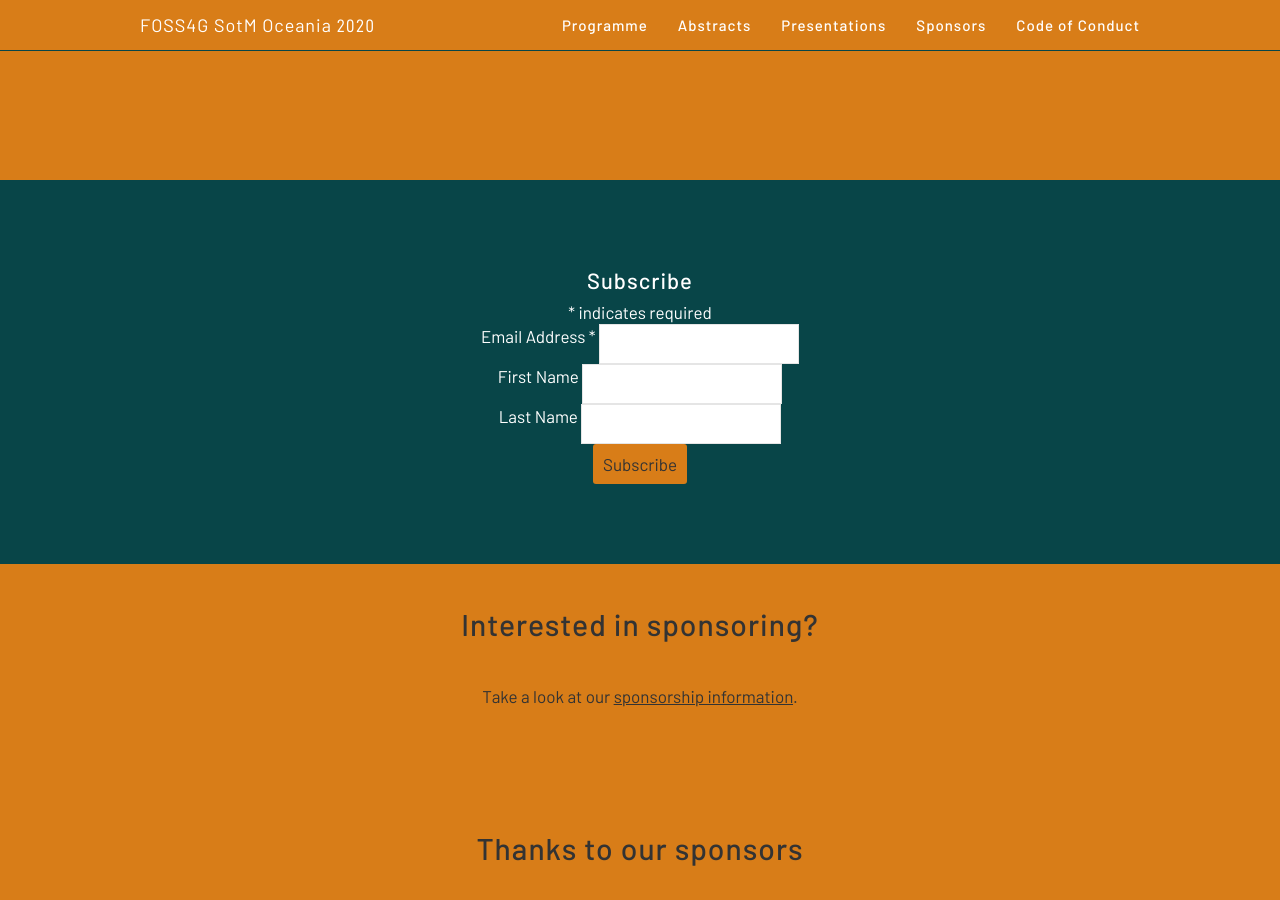
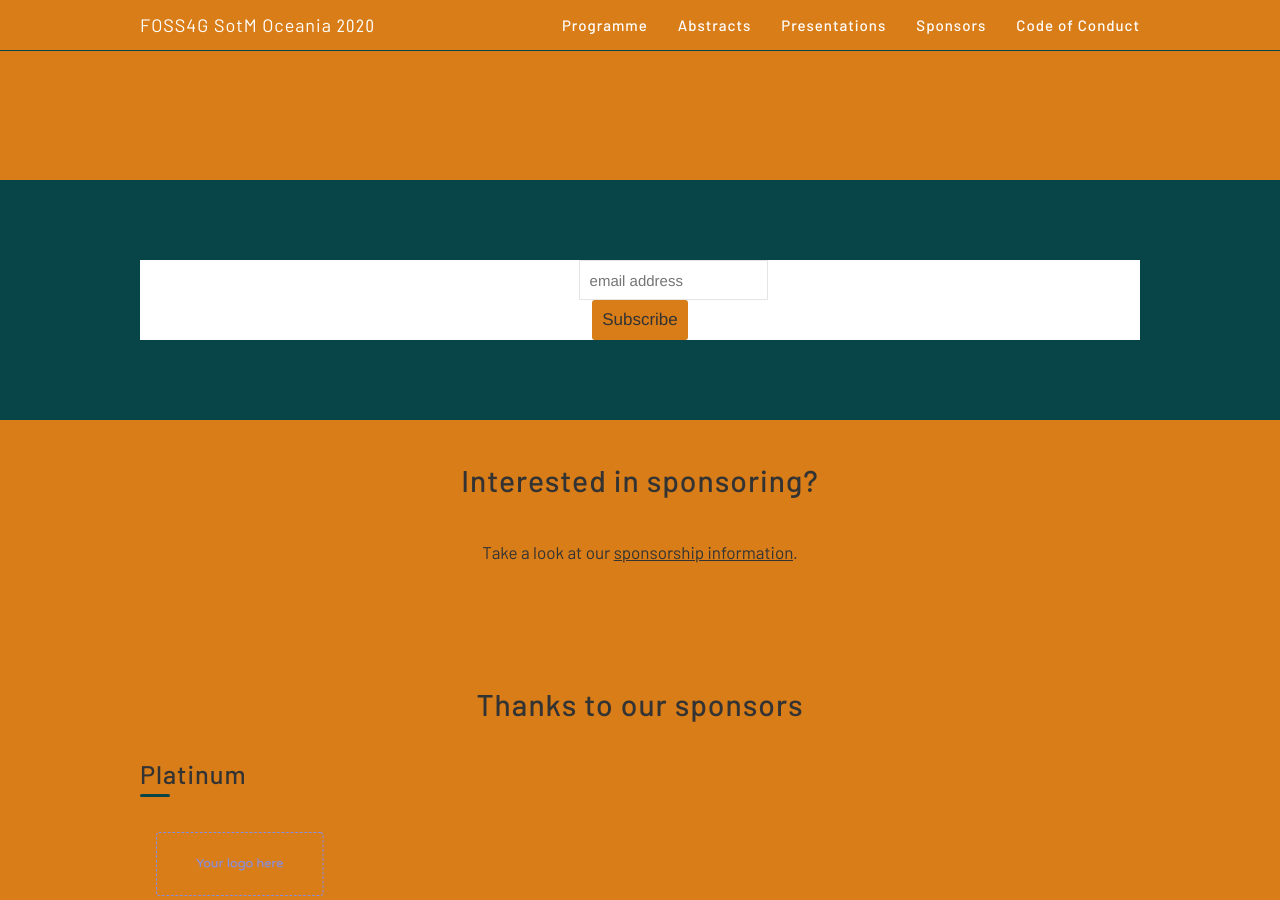
Before and after one commit to osgeo-oceania/foss4g-sotm-oceania-2020, a Jekyll site: the page built from index.html, in a window 1280 px wide and 900 px high, scrolled down 1420 px. Built offline with Jekyll 4.4.1, drawn with Linux system fonts in a browser that asks for light colours; comment, search, counter and statistics services are not loaded.

Commit message:
changed mailchimp signup form style to "horizontal"

```diff
--- a/_includes/newsletter.html
+++ b/_includes/newsletter.html
@@ -2,28 +2,18 @@
 	<div class="limiter pad8y">
 
 <!-- Begin Mailchimp Signup Form -->
+<link href="//cdn-images.mailchimp.com/embedcode/horizontal-slim-10_7.css" rel="stylesheet" type="text/css">
+<style type="text/css">
+	#mc_embed_signup{background:#fff; clear:left; font:14px Helvetica,Arial,sans-serif; width:100%;}
+	/* Add your own Mailchimp form style overrides in your site stylesheet or in this style block.
+	   We recommend moving this block and the preceding CSS link to the HEAD of your HTML file. */
+</style>
 <div id="mc_embed_signup">
 <form action="https://foss4g-oceania.us17.list-manage.com/subscribe/post?u=26f3c80da46835144592b59b6&amp;id=3d38178ba0" method="post" id="mc-embedded-subscribe-form" name="mc-embedded-subscribe-form" class="validate" target="_blank" novalidate>
     <div id="mc_embed_signup_scroll">
-	<h2>Subscribe</h2>
-<div class="indicates-required"><span class="asterisk">*</span> indicates required</div>
-<div class="mc-field-group">
-	<label for="mce-EMAIL">Email Address  <span class="asterisk">*</span>
-</label>
-	<input type="email" value="" name="EMAIL" class="required email" id="mce-EMAIL">
-</div>
-<div class="mc-field-group">
-	<label for="mce-FNAME">First Name </label>
-	<input type="text" value="" name="FNAME" class="" id="mce-FNAME">
-</div>
-<div class="mc-field-group">
-	<label for="mce-LNAME">Last Name </label>
-	<input type="text" value="" name="LNAME" class="" id="mce-LNAME">
-</div>
-	<div id="mce-responses" class="clear">
-		<div class="response" id="mce-error-response" style="display:none"></div>
-		<div class="response" id="mce-success-response" style="display:none"></div>
-	</div>    <!-- real people should not fill this in and expect good things - do not remove this or risk form bot signups-->
+	<label for="mce-EMAIL">Subscribe</label>
+	<input type="email" value="" name="EMAIL" class="email" id="mce-EMAIL" placeholder="email address" required>
+    <!-- real people should not fill this in and expect good things - do not remove this or risk form bot signups-->
     <div style="position: absolute; left: -5000px;" aria-hidden="true"><input type="text" name="b_26f3c80da46835144592b59b6_3d38178ba0" tabindex="-1" value=""></div>
     <div class="clear"><input type="submit" value="Subscribe" name="subscribe" id="mc-embedded-subscribe" class="button"></div>
     </div>
```
